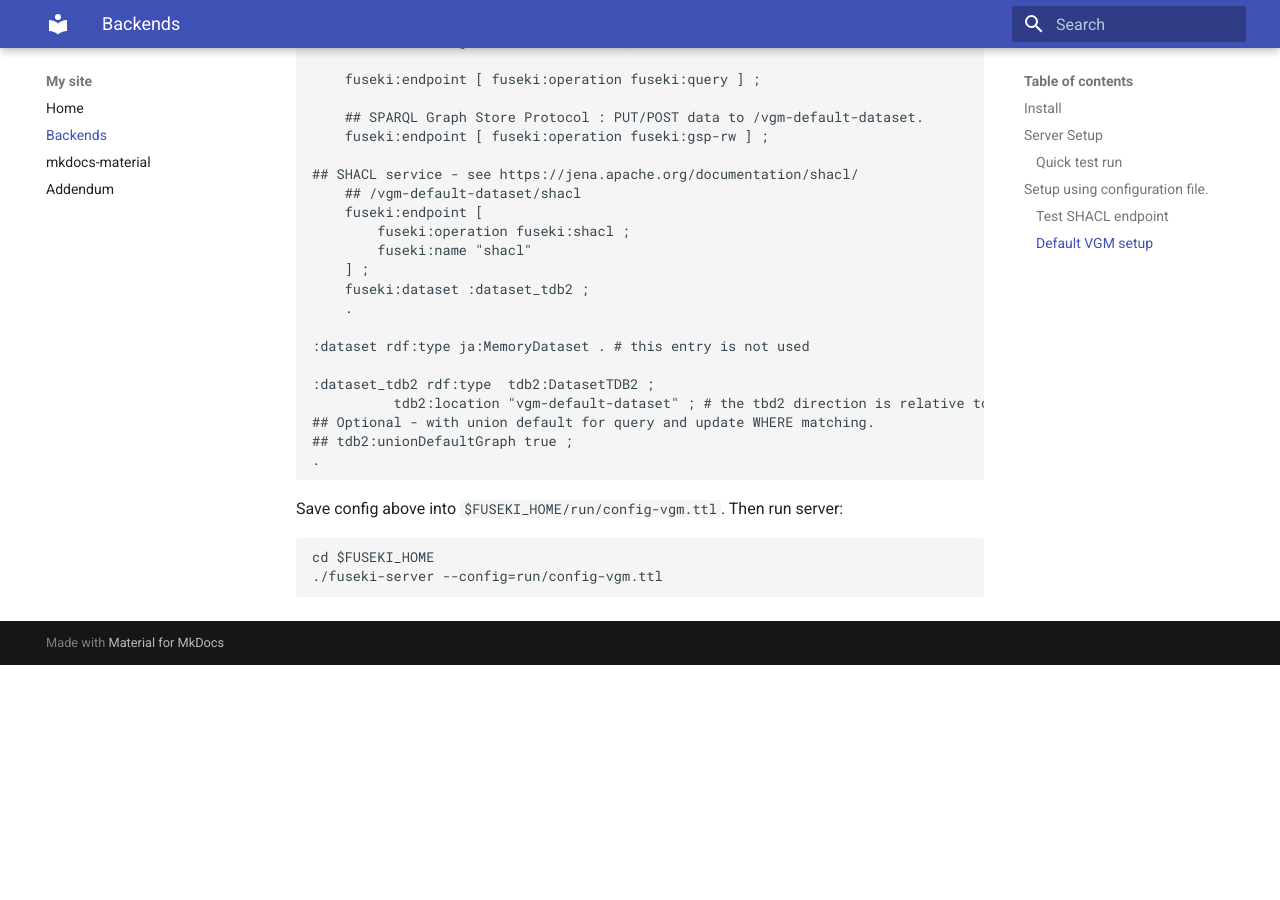
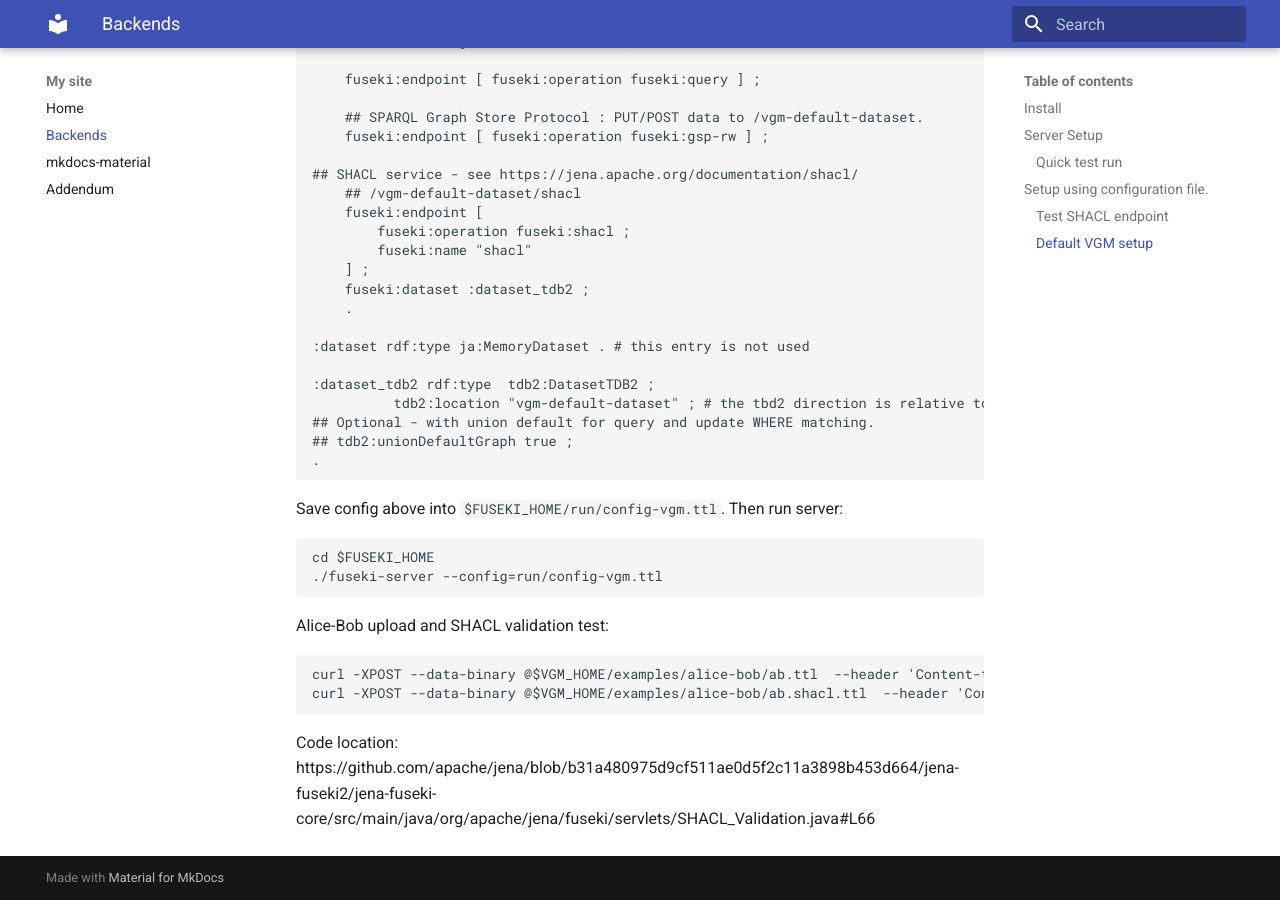
Before and after one commit to GeiselSoftware/kgm, an MkDocs documentation site: the page built from docs/backends.md, in a window 1280 px wide and 900 px high, scrolled down 2211 px. Built offline with MkDocs 1.6.1 and Material for MkDocs 9.7.7, drawn with Linux system fonts in a browser that asks for light colours; before the commit the page ends 2876 px from its top, so only the background shows below that.

Commit message:
improvements in vgm utils

````diff
--- a/docs/backends.md
+++ b/docs/backends.md
@@ -115,3 +115,12 @@ Save config above into `$FUSEKI_HOME/run/config-vgm.ttl`. Then run server:
 cd $FUSEKI_HOME
 ./fuseki-server --config=run/config-vgm.ttl
 ```
+
+Alice-Bob upload and SHACL validation test:
+
+```
+curl -XPOST --data-binary @$VGM_HOME/examples/alice-bob/ab.ttl  --header 'Content-type: text/turtle' http://localhost:3030/vgm-default-dataset?default
+curl -XPOST --data-binary @$VGM_HOME/examples/alice-bob/ab.shacl.ttl  --header 'Content-type: text/turtle' http://localhost:3030/vgm-default-dataset/shacl?graph=default
+```
+
+Code location: https://github.com/apache/jena/blob/b31a480975d9cf511ae0d5f2c11a3898b453d664/jena-fuseki2/jena-fuseki-core/src/main/java/org/apache/jena/fuseki/servlets/SHACL_Validation.java#L66
````
Also changed, not shown: 4 other files.
